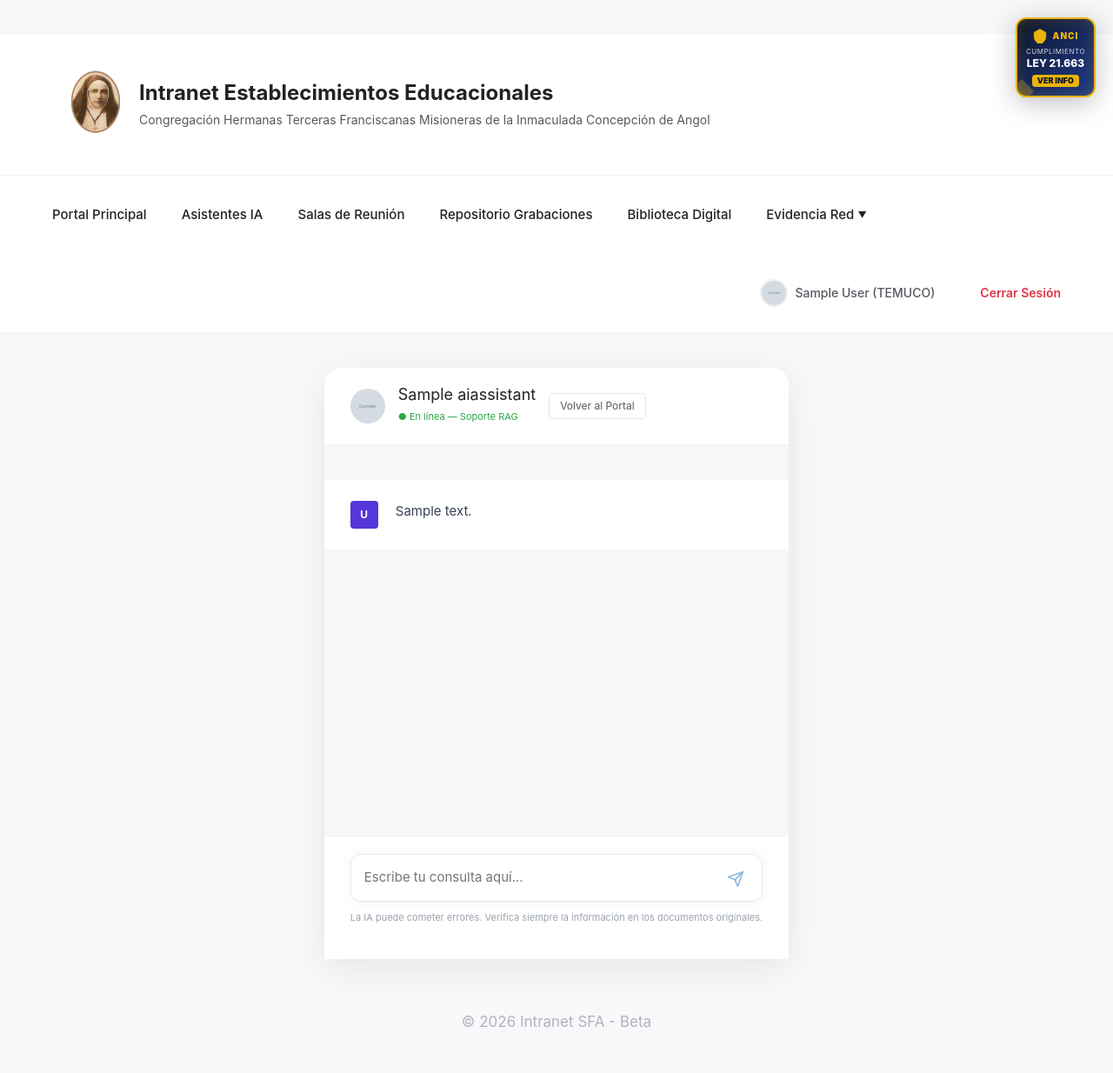
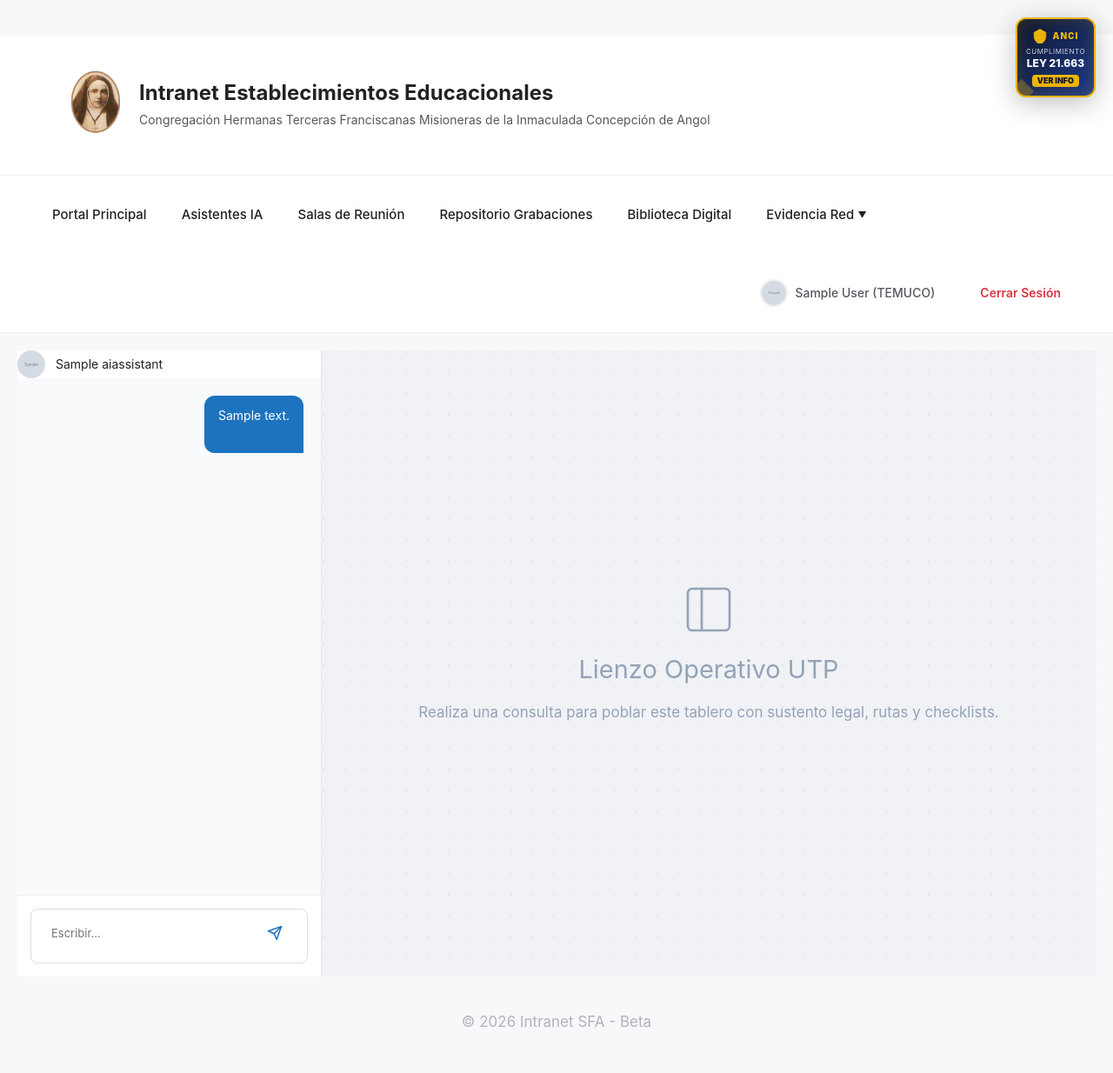
Before and after one commit to jeria88/intranet-sf, a Django app: a page that uses ai_modules/templates/ai_modules/chat.html in a window 1280 px wide. Shown: the whole page at 87% size. Run offline with Django 5.2, Linux system fonts and the light colour scheme; a user stored in the database is signed in; tables that the repository leaves empty hold one stand-in row (values such as "Sample post"); grey boxes marked "Sample" are stand-in pictures; data that the repository does not hold is empty.

Commit message:
feat: implement interactive AI Canvas dashboard with session persistence

```diff
--- /dev/null
+++ b/ai_modules/static/ai_modules/css/ia_canvas.css
@@ -0,0 +1,211 @@
+:root {
+    --canvas-bg: #f0f2f5;
+    --card-bg: rgba(255, 255, 255, 0.85);
+    --accent-soft: rgba(var(--accent-rgb), 0.1);
+    --border-glass: rgba(255, 255, 255, 0.3);
+}
+
+.chat-main-layout {
+    display: grid;
+    grid-template-columns: 350px 1fr;
+    height: calc(100vh - 80px); /* Ajustado para el header de la intranet */
+    background: var(--canvas-bg);
+    overflow: hidden;
+}
+
+/* Sidebar de Chat */
+.chat-sidebar {
+    background: white;
+    border-right: 1px solid #e5e7eb;
+    display: flex;
+    flex-direction: column;
+    z-index: 10;
+}
+
+.chat-messages {
+    flex: 1;
+    overflow-y: auto;
+    padding: 20px;
+    background: #f8fafc;
+}
+
+.message-row {
+    margin-bottom: 20px;
+    display: flex;
+    flex-direction: column;
+}
+
+.message-row.ai .message-content {
+    background: white;
+    border: 1px solid #e2e8f0;
+    border-radius: 12px 12px 12px 0;
+}
+
+.message-row.user .message-content {
+    background: var(--accent);
+    color: white;
+    border-radius: 12px 12px 0 12px;
+    align-self: flex-end;
+}
+
+.message-content {
+    padding: 12px 16px;
+    max-width: 90%;
+    font-size: 14px;
+    line-height: 1.5;
+    box-shadow: 0 2px 4px rgba(0,0,0,0.02);
+}
+
+/* Lienzo Canvas */
+.canvas-container {
+    padding: 30px;
+    overflow-y: auto;
+    background: radial-gradient(circle at 2px 2px, #e5e7eb 1px, transparent 0);
+    background-size: 24px 24px; /* Patrón de borrador/blueprint */
+}
+
+.canvas-grid {
+    display: grid;
+    grid-template-columns: 1fr 1fr;
+    grid-template-rows: auto auto;
+    gap: 25px;
+    max-width: 1200px;
+    margin: 0 auto;
+}
+
+.canvas-card {
+    background: var(--card-bg);
+    backdrop-filter: blur(10px);
+    border: 1px solid var(--border-glass);
+    border-radius: 16px;
+    padding: 25px;
+    box-shadow: 0 8px 32px rgba(0, 0, 0, 0.05);
+    display: flex;
+    flex-direction: column;
+    transition: transform 0.2s;
+}
+
+.canvas-card:hover {
+    transform: translateY(-2px);
+}
+
+.canvas-card.full-width {
+    grid-column: span 2;
+}
+
+.card-header {
+    display: flex;
+    align-items: center;
+    gap: 12px;
+    margin-bottom: 20px;
+    border-bottom: 1px solid rgba(0,0,0,0.05);
+    padding-bottom: 12px;
+}
+
+.card-header i {
+    font-size: 20px;
+    color: var(--accent);
+}
+
+.card-header h3 {
+    margin: 0;
+    font-size: 16px;
+    font-weight: 700;
+    color: #1e293b;
+    text-transform: uppercase;
+    letter-spacing: 0.5px;
+}
+
+.card-body {
+    flex: 1;
+    font-size: 14px;
+    color: #334155;
+    line-height: 1.6;
+}
+
+/* Tablas en el Canvas */
+.card-body table {
+    width: 100%;
+    border-collapse: collapse;
+    margin-top: 10px;
+}
+
+.card-body th {
+    background: #1e293b;
+    color: white;
+    text-align: left;
+    padding: 10px;
+    font-size: 12px;
+}
+
+.card-body td {
+    padding: 10px;
+    border-bottom: 1px solid #e2e8f0;
+}
+
+/* Checklist Premium */
+.checklist-item {
+    display: flex;
+    align-items: flex-start;
+    gap: 10px;
+    margin-bottom: 12px;
+    padding: 8px;
+    border-radius: 8px;
+    background: rgba(255,255,255,0.5);
+}
+
+.checklist-item input[type="checkbox"] {
+    margin-top: 4px;
+}
+
+/* Botones de Integración */
+.canvas-actions {
+    display: flex;
+    gap: 10px;
+    margin-top: 20px;
+    padding-top: 20px;
+    border-top: 1px solid rgba(0,0,0,0.05);
+}
+
+.btn-canvas {
+    display: inline-flex;
+    align-items: center;
+    gap: 8px;
+    padding: 10px 18px;
+    border-radius: 8px;
+    font-size: 13px;
+    font-weight: 600;
+    text-decoration: none;
+    transition: all 0.2s;
+}
+
+.btn-calendar {
+    background: #5436DA;
+    color: white;
+}
+
+.btn-cycle {
+    background: #0ea5e9;
+    color: white;
+}
+
+.btn-canvas:hover {
+    filter: brightness(1.1);
+    transform: scale(1.02);
+}
+
+/* Responsive */
+@media (max-width: 1024px) {
+    .chat-main-layout {
+        grid-template-columns: 1fr;
+    }
+    .chat-sidebar {
+        display: none; /* O un toggle menu */
+    }
+    .canvas-grid {
+        grid-template-columns: 1fr;
+    }
+    .canvas-card.full-width {
+        grid-column: span 1;
+    }
+}
--- a/ai_modules/templates/ai_modules/chat.html
+++ b/ai_modules/templates/ai_modules/chat.html
@@ -2,233 +2,96 @@
 {% load static %}
 
 {% block extra_css %}
+<link rel="stylesheet" href="{% static 'ai_modules/css/ia_canvas.css' %}">
 <style>
-    :root {
-        --chat-bg: #f7f7f8;
-        --chat-user-bg: #ffffff;
-        --chat-ai-bg: #f7f7f8;
-        --chat-text: #374151;
-        --chat-accent: var(--accent);
-    }
-
-    .chat-container {
-        display: flex;
-        flex-direction: column;
-        height: calc(100vh - 120px);
-        max-width: 900px;
-        margin: 0 auto;
-        background: white;
-        border-radius: 20px 20px 0 0;
-        box-shadow: 0 10px 40px rgba(0,0,0,0.08);
-        overflow: hidden;
-        position: relative;
-    }
-
-    .chat-header {
-        padding: 20px 30px;
-        background: white;
-        border-bottom: 1px solid #eee;
-        display: flex;
-        align-items: center;
-        gap: 15px;
-        z-index: 10;
-    }
-
-    .chat-header img {
-        width: 40px;
-        height: 40px;
-        border-radius: 50%;
-        object-fit: cover;
-    }
-
-    .chat-header h2 {
-        font-size: 18px;
-        margin: 0;
-        color: var(--contrast);
-    }
-
-    .chat-messages {
-        flex: 1;
-        overflow-y: auto;
-        padding: 40px 0;
-        scroll-behavior: smooth;
-        background: var(--chat-bg);
-    }
-
-    .message-row {
-        width: 100%;
-        display: flex;
-        padding: 24px 30px;
-        gap: 20px;
-    }
-
-    .message-row.ai {
-        background: var(--chat-ai-bg);
-    }
-
-    .message-row.user {
-        background: var(--chat-user-bg);
-    }
-
-    .avatar-chat {
-        width: 32px;
-        height: 32px;
-        border-radius: 4px;
-        flex-shrink: 0;
-        display: flex;
-        align-items: center;
-        justify-content: center;
-        font-weight: bold;
-        font-size: 12px;
-    }
-
-    .avatar-chat.ai {
-        background: var(--chat-accent);
-        color: white;
-    }
-
-    .avatar-chat.user {
-        background: #5436DA;
-        color: white;
-    }
-
-    .message-content {
-        flex: 1;
-        font-size: 15px;
-        line-height: 1.6;
-        color: var(--chat-text);
-        white-space: pre-wrap;
-        word-break: break-word;
-    }
-
-    .chat-input-area {
-        padding: 20px 30px 40px;
-        background: white;
-        border-top: 1px solid #f0f0f0;
-    }
-
-    .input-wrapper {
-        display: flex;
-        align-items: flex-end;
-        background: white;
-        border: 1px solid #e5e7eb;
-        border-radius: 12px;
-        padding: 10px 15px;
-        box-shadow: 0 0 15px rgba(0,0,0,0.05);
-        transition: border-color 0.2s;
-    }
-
-    .input-wrapper:focus-within {
-        border-color: var(--chat-accent);
-    }
-
-    textarea#chat-input {
-        flex: 1;
-        border: none;
-        outline: none;
-        resize: none;
-        max-height: 200px;
-        min-height: 24px;
-        padding: 5px 0;
-        font-family: inherit;
-        font-size: 15px;
-        line-height: 1.5;
-    }
-
-    #send-btn {
-        background: none;
-        border: none;
-        color: var(--chat-accent);
-        cursor: pointer;
-        padding: 5px;
-        display: flex;
-        align-items: center;
-        justify-content: center;
-        opacity: 0.5;
-        transition: opacity 0.2s;
-    }
-
-    #send-btn.active {
-        opacity: 1;
-    }
-
-    #send-btn svg {
-        width: 20px;
-        height: 20px;
-    }
-
-    /* Loading animation */
-    .typing {
-        display: flex;
-        gap: 4px;
-        padding-top: 5px;
-    }
-
-    .dot {
-        width: 6px;
-        height: 6px;
-        background: #94a3b8;
-        border-radius: 50%;
-        animation: blink 1.4s infinite both;
-    }
-
-    .dot:nth-child(2) { animation-delay: 0.2s; }
-    .dot:nth-child(3) { animation-delay: 0.4s; }
-
-    @keyframes blink {
-        0%, 80%, 100% { opacity: 0; }
-        40% { opacity: 1; }
-    }
-
-    .footer-note {
-        text-align: center;
-        font-size: 11px;
-        color: #9ca3af;
-        margin-top: 10px;
+    /* Quick overrides to make it full width if possible */
+    .container {
+        max-width: 1400px !important;
+        padding: 20px !important;
     }
 </style>
 {% endblock %}
 
 {% block content %}
-<div class="chat-container">
+<div class="chat-main-layout">
+    <!-- Sidebar de Conversación -->
+    <div class="chat-sidebar">
         <div class="chat-header">
-        <div style="display: flex; align-items: center; gap: 15px;">
-            <img src="{% static 'img/' %}{{ assistant.image_name }}" alt="{{ assistant.name }}">
-            <div>
-                <h2>{{ assistant.name }}</h2>
-                <span style="font-size: 11px; color: #28a745;">● En línea — Soporte RAG</span>
+            <div style="display: flex; align-items: center; gap: 12px;">
+                <img src="{% static 'img/' %}{{ assistant.image_name }}" alt="{{ assistant.name }}" style="width: 32px; height: 32px; border-radius: 50%;">
+                <h2 style="font-size: 14px; margin: 0;">{{ assistant.name }}</h2>
             </div>
-        </div>
-        <a href="{% url 'portal:index' %}" style="background: rgba(255,255,255,0.1); border: 1px solid rgba(0,0,0,0.1); color: var(--contrast-2); border-radius: 5px; padding: 5px 12px; cursor: pointer; font-size: 12px; text-decoration: none;">Volver al Portal</a>
         </div>
 
         <div class="chat-messages" id="chat-messages">
-        <!-- Mensaje de bienvenida si no hay historial -->
             {% if not chat_messages %}
             <div class="message-row ai">
-            <div class="avatar-chat ai">AI</div>
-            <div class="message-content">¡Hola! Soy tu {{ assistant.name }}. He analizado los documentos oficiales de la sede Temuco (Reglamentos, PEI, RIOHS). ¿En qué puedo ayudarte hoy?</div>
+                <div class="message-content">¡Hola! Soy tu {{ assistant.name }}. ¿En qué situación pedagógica puedo asesorarte hoy?</div>
             </div>
             {% endif %}
 
             {% for msg in chat_messages %}
             <div class="message-row {{ msg.role }}">
-            <div class="avatar-chat {{ msg.role }}">
-                {% if msg.role == 'user' %}U{% else %}AI{% endif %}
-            </div>
                 <div class="message-content">{{ msg.content }}</div>
             </div>
             {% endfor %}
         </div>
 
-    <div class="chat-input-area">
-        <div class="input-wrapper">
-            <textarea id="chat-input" placeholder="Escribe tu consulta aquí..." rows="1"></textarea>
-            <button id="send-btn">
-                <svg viewBox="0 0 24 24" fill="none" stroke="currentColor" stroke-width="2" stroke-linecap="round" stroke-linejoin="round"><line x1="22" y1="2" x2="11" y2="13"></line><polygon points="22 2 15 22 11 13 2 9 22 2"></polygon></svg>
+        <div class="chat-input-area" style="padding: 15px; border-top: 1px solid #eee;">
+            <div style="display: flex; gap: 10px; background: #fff; border: 1px solid #ddd; border-radius: 8px; padding: 8px;">
+                <textarea id="chat-input" placeholder="Escribir..." rows="1" style="flex:1; border:none; outline:none; resize:none; font-size:13px;"></textarea>
+                <button id="send-btn" style="background:none; border:none; color:var(--accent); cursor:pointer;">
+                    <svg width="18" height="18" viewBox="0 0 24 24" fill="none" stroke="currentColor" stroke-width="2" stroke-linecap="round" stroke-linejoin="round"><line x1="22" y1="2" x2="11" y2="13"></line><polygon points="22 2 15 22 11 13 2 9 22 2"></polygon></svg>
                 </button>
             </div>
-        <div class="footer-note">La IA puede cometer errores. Verifica siempre la información en los documentos originales.</div>
+        </div>
+    </div>
+
+    <!-- Lienzo Canvas (Dashboard Operativo) -->
+    <div class="canvas-container">
+        <div id="canvas-empty-state" style="display: flex; flex-direction: column; align-items: center; justify-content: center; height: 100%; color: #94a3b8; text-align: center;">
+            <svg width="64" height="64" viewBox="0 0 24 24" fill="none" stroke="currentColor" stroke-width="1" stroke-linecap="round" stroke-linejoin="round"><rect x="3" y="3" width="18" height="18" rx="2" ry="2"></rect><line x1="9" y1="3" x2="9" y2="21"></line></svg>
+            <h3 style="margin-top: 20px;">Lienzo Operativo UTP</h3>
+            <p>Realiza una consulta para poblar este tablero con sustento legal, rutas y checklists.</p>
+        </div>
+
+        <div id="canvas-content" class="canvas-grid" style="display: none;">
+            <!-- A. Sustento Normativo -->
+            <div class="canvas-card">
+                <div class="card-header">
+                    <span>⚖️</span>
+                    <h3>Sustento Normativo</h3>
+                </div>
+                <div class="card-body" id="canvas-section-a"></div>
+            </div>
+
+            <!-- C. Checklist -->
+            <div class="canvas-card">
+                <div class="card-header">
+                    <span>✅</span>
+                    <h3>Checklist de Monitoreo</h3>
+                </div>
+                <div class="card-body" id="canvas-section-c"></div>
+            </div>
+
+            <!-- B. Ruta de Acciones -->
+            <div class="canvas-card full-width">
+                <div class="card-header">
+                    <span>🚀</span>
+                    <h3>Ruta de Acción Operativa</h3>
+                </div>
+                <div class="card-body" id="canvas-section-b"></div>
+
+                <div class="canvas-actions">
+                    <a href="#" id="btn-add-calendar" class="btn-canvas btn-calendar">
+                        <span>📅</span> Agendar en Calendario
+                    </a>
+                    <a href="#" id="btn-add-cycle" class="btn-canvas btn-cycle">
+                        <span>📈</span> Iniciar Ciclo de Mejora
+                    </a>
+                </div>
+            </div>
+        </div>
     </div>
 </div>
 {% endblock %}
@@ -241,115 +104,113 @@
     const sendBtn = document.getElementById('send-btn');
     const assistantSlug = '{{ assistant.slug }}';
 
-    // Auto-scroll al final
+    // Canvas Elements
+    const canvasEmpty = document.getElementById('canvas-empty-state');
+    const canvasContent = document.getElementById('canvas-content');
+    const sectionA = document.getElementById('canvas-section-a');
+    const sectionB = document.getElementById('canvas-section-b');
+    const sectionC = document.getElementById('canvas-section-c');
+
+    // Action Buttons
+    const btnCalendar = document.getElementById('btn-add-calendar');
+    const btnCycle = document.getElementById('btn-add-cycle');
+
     function scrollToBottom() {
         chatMessages.scrollTop = chatMessages.scrollHeight;
     }
-    scrollToBottom();
 
-    // Resize textarea automáticamente
-    chatInput.addEventListener('input', function() {
-        this.style.height = 'auto';
-        this.style.height = (this.scrollHeight) + 'px';
+    // --- Lógica del Canvas ---
 
-        if (this.value.trim() !== '') {
-            sendBtn.classList.add('active');
-        } else {
-            sendBtn.classList.remove('active');
+    function updateCanvas(text) {
+        if (!text) return;
+
+        // Intentar parsear las secciones A, B y C
+        // Usamos regex para encontrar los marcadores.
+        // Formatos esperados: "A. SUSTENTO", "B. RUTA", "C. CHECKLIST"
+        const partA = text.split(/B\.\s+RUTA/i)[0].replace(/A\.\s+SUSTENTO/i, '').trim();
+        const remainBC = text.split(/B\.\s+RUTA/i)[1] || '';
+        const partB = remainBC.split(/C\.\s+CHECKLIST/i)[0].trim();
+        const partC = remainBC.split(/C\.\s+CHECKLIST/i)[1] || '';
+
+        if (partA || partB || partC) {
+            canvasEmpty.style.display = 'none';
+            canvasContent.style.display = 'grid';
+
+            sectionA.innerHTML = marked.parse(partA);
+            sectionB.innerHTML = marked.parse(partB);
+
+            // Transformar checklist plano en items interactivos si es posible
+            const checklistHtml = marked.parse(partC);
+            sectionC.innerHTML = checklistHtml.replace(/<li>/g, '<li class="checklist-item"><input type="checkbox"> ');
+
+            // Actualizar botones de integración con datos inteligentes
+            const titleMatch = partB.match(/\|\s*([^|]+)\s*\|/); // Intentar sacar primer item de tabla
+            const cleanTitle = titleMatch ? titleMatch[1].trim() : 'Acción Sugerida por IA';
+
+            btnCalendar.href = `{% url 'calendar_red:evento_crear' %}?title=${encodeURIComponent(cleanTitle)}&description=${encodeURIComponent('Acción derivada de asesoría IA UTP Temuco.')}`;
+            btnCycle.href = `{% url 'improvement_cycle:meta_crear' %}?title=${encodeURIComponent(cleanTitle)}&description=${encodeURIComponent(partA.substring(0, 100) + '...')}`;
         }
-    });
+    }
 
-    // Limpiar Chat eliminado por requerimiento de usuario
+    // Carga inicial si hay una respuesta previa
+    const initialResponse = `{{ last_ai_response|safe|escapejs }}`;
+    if (initialResponse && initialResponse !== 'None') {
+        updateCanvas(initialResponse);
+    }
 
+    // --- Lógica de Chat ---
 
-    // Manejar envío
     async function sendMessage() {
         const text = chatInput.value.trim();
         if (!text) return;
 
-        // Limpiar input
         chatInput.value = '';
-        chatInput.style.height = 'auto';
-        sendBtn.classList.remove('active');
-
-        // Añadir mensaje del usuario al DOM
         appendMessage('user', text);
         scrollToBottom();
 
-        // Mostrar indicador de carga
         const loadingId = 'loading-' + Date.now();
         appendLoading(loadingId);
-        scrollToBottom();
 
         try {
-            const controller = new AbortController();
-            const timeoutId = setTimeout(() => controller.abort(), 120000); // 120 segundos
-
             const response = await fetch(`/ia/${assistantSlug}/chat/`, {
                 method: 'POST',
                 headers: {
                     'Content-Type': 'application/x-www-form-urlencoded',
                     'X-CSRFToken': '{{ csrf_token }}'
                 },
-                body: new URLSearchParams({ 'message': text }),
-                signal: controller.signal
+                body: new URLSearchParams({ 'message': text })
             });
 
-            clearTimeout(timeoutId);
             const data = await response.json();
-
-            // Eliminar indicador de carga
             document.getElementById(loadingId).remove();
 
             if (data.status === 'success') {
                 appendMessage('assistant', data.response);
+                updateCanvas(data.response); // Actualizar Dashboard
             } else {
-                appendMessage('assistant', 'Hubo un error al procesar tu mensaje. Intenta de nuevo.');
+                appendMessage('assistant', 'Error en la respuesta.');
             }
             scrollToBottom();
         } catch (error) {
             console.error('Error:', error);
             document.getElementById(loadingId).remove();
-            if (error.name === 'AbortError') {
-                appendMessage('assistant', 'La consulta está tomando demasiado tiempo. Por favor intenta con una pregunta más corta.');
-            } else {
-                appendMessage('assistant', 'Error de conexión con el servidor. Por favor, intenta de nuevo en unos segundos.');
-            }
-            scrollToBottom();
+            appendMessage('assistant', 'Error de conexión.');
         }
     }
 
     function appendMessage(role, content) {
-        const messageRow = document.createElement('div');
-        messageRow.className = `message-row ${role}`;
-        messageRow.innerHTML = `
-            <div class="avatar-chat ${role}">${role === 'user' ? 'U' : 'AI'}</div>
-            <div class="message-content"></div>
-        `;
-        const contentDiv = messageRow.querySelector('.message-content');
-        if (role === 'ai' || role === 'assistant') {
-            contentDiv.innerHTML = marked.parse(content);
-        } else {
-            contentDiv.textContent = content;
-        }
-        chatMessages.appendChild(messageRow);
+        const div = document.createElement('div');
+        div.className = `message-row ${role}`;
+        div.innerHTML = `<div class="message-content">${marked.parse(content)}</div>`;
+        chatMessages.appendChild(div);
     }
 
     function appendLoading(id) {
-        const row = document.createElement('div');
-        row.className = 'message-row ai';
-        row.id = id;
-        row.innerHTML = `
-            <div class="avatar-chat ai">AI</div>
-            <div class="message-content">
-                <div class="typing">
-                    <div class="dot"></div>
-                    <div class="dot"></div>
-                    <div class="dot"></div>
-                </div>
-            </div>
-        `;
-        chatMessages.appendChild(row);
+        const div = document.createElement('div');
+        div.className = 'message-row ai';
+        div.id = id;
+        div.innerHTML = `<div class="message-content">IA está pensando...</div>`;
+        chatMessages.appendChild(div);
     }
 
     sendBtn.addEventListener('click', sendMessage);
@@ -359,9 +220,11 @@
             sendMessage();
         }
     });
-    // Renderizar mensajes existentes al cargar
-    document.querySelectorAll('.message-row.ai .message-content, .message-row.assistant .message-content').forEach(div => {
+
+    // Renderizar Markdown inicial en el chat sidebar
+    document.querySelectorAll('.chat-messages .message-content').forEach(div => {
         div.innerHTML = marked.parse(div.innerText);
     });
+
 </script>
 {% endblock %}
--- a/ai_modules/views.py
+++ b/ai_modules/views.py
@@ -233,7 +233,11 @@ def ai_chat(request, slug):
         user=request.user, assistant=assistant
     ).order_by('timestamp')
 
+    # Obtener la última respuesta de la IA (para el Canvas)
+    last_ai_response = messages.filter(role='assistant').last()
+
     return render(request, 'ai_modules/chat.html', {
         'assistant': assistant,
-        'chat_messages': messages
+        'chat_messages': messages,
+        'last_ai_response': last_ai_response.content if last_ai_response else None
     })
```
Lines whose indentation alone changed are shown as unchanged.
